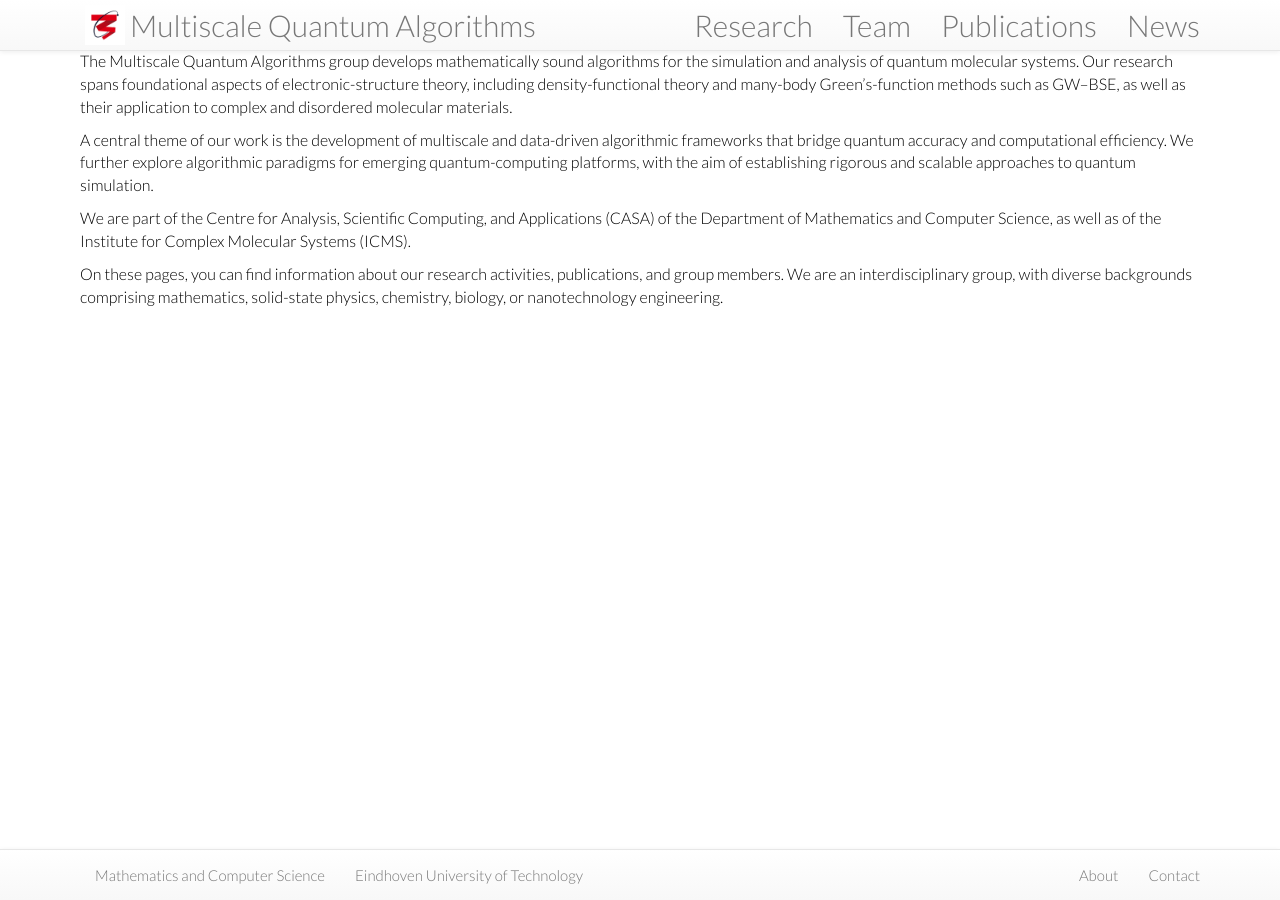
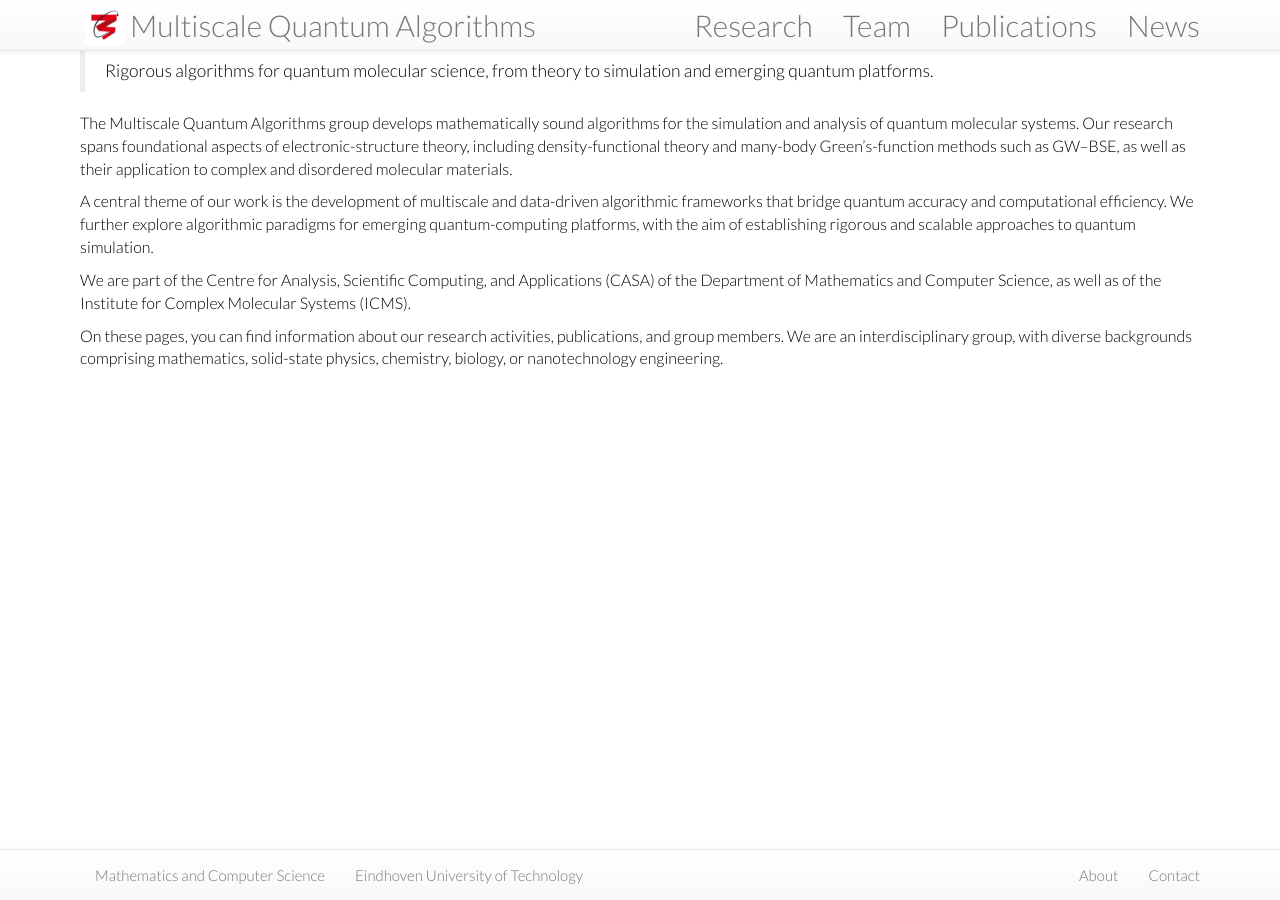
Before and after one commit to BaumeierGroup/multiscale-quantum-algorithms.github.io, a Jekyll site: the page built from misc/_posts/2022-09-27-home.md, in a window 1280 px wide. Built offline with Jekyll 4.4.1, drawn with Linux system fonts in a browser that asks for light colours; nearby versions of some CDN libraries.

Commit message:
changed tagline

```diff
--- a/_config.yml
+++ b/_config.yml
@@ -14,7 +14,7 @@ repository: BaumeierGroup/multiscale-quantum-algorithms.github.io
 # so be sure to set them if your theme uses them.
 #
 title : Multiscale Quantum Algorithms
-tagline: Multiscale Quantum Algorithms
+tagline: Rigorous algorithms for quantum molecular science, from theory to simulation and emerging quantum platforms.
 institution:
   url: http://www.tue.nl
   name: Eindhoven University of Technology
--- a/misc/_posts/2022-09-27-home.md
+++ b/misc/_posts/2022-09-27-home.md
@@ -5,6 +5,9 @@ categories:
  - home
 homepage: true
 ---
+
+> Rigorous algorithms for quantum molecular science, from theory to simulation and emerging quantum platforms.
+
 The Multiscale Quantum Algorithms group develops mathematically sound algorithms for the simulation and analysis of quantum molecular systems. Our research spans foundational aspects of electronic-structure theory, including density-functional theory and many-body Green’s-function methods such as GW–BSE, as well as their application to complex and disordered molecular materials.
 
 A central theme of our work is the development of multiscale and data-driven algorithmic frameworks that bridge quantum accuracy and computational efficiency. We further explore algorithmic paradigms for emerging quantum-computing platforms, with the aim of establishing rigorous and scalable approaches to quantum simulation.
```
